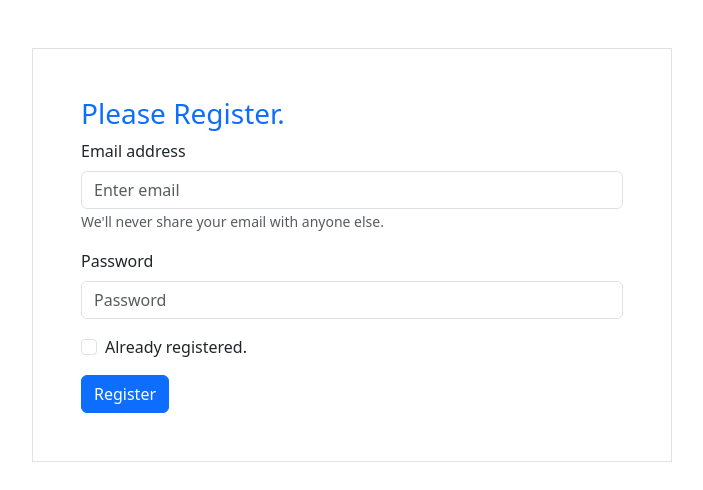
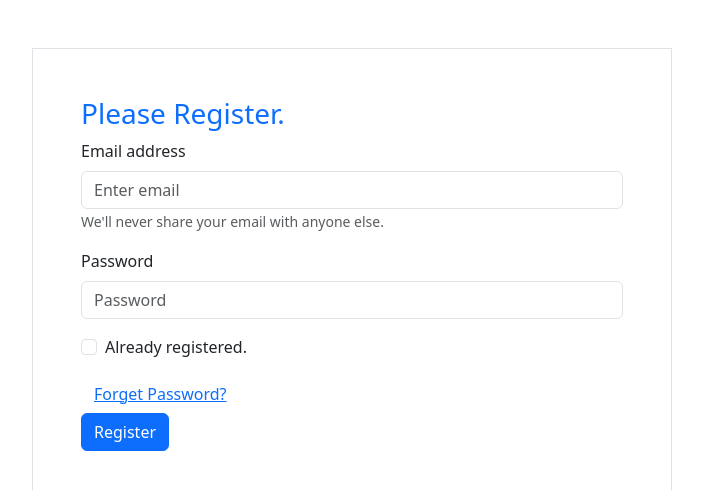
Before and after one commit to noman-swe/Email-Password-auth-Milestone-10-Module-57, a React (Create React App) app: page / in a window 1280 px wide. Shown: the top 490 px of the page, without its empty margins (288-991 px from the left). Built offline with nearby package versions, Linux system fonts and the light colour scheme.

Commit message:
57-7 Handle Email Verification, Forget Password Or Reset Password

```diff
--- a/src/App.js
+++ b/src/App.js
@@ -1,7 +1,7 @@
 import 'bootstrap/dist/css/bootstrap.min.css';
 import './App.css';
 import app from './firebase.init';
-import { createUserWithEmailAndPassword, getAuth, signInWithEmailAndPassword } from 'firebase/auth';
+import { createUserWithEmailAndPassword, getAuth, sendEmailVerification, sendPasswordResetEmail, signInWithEmailAndPassword } from 'firebase/auth';
 import Form from 'react-bootstrap/Form';
 import { Button } from 'react-bootstrap';
 import { useState } from 'react';
@@ -49,7 +49,7 @@ function App() {
       signInWithEmailAndPassword(auth, email, password)
         .then(result => {
           const user = result.user;
-        console.log(user);
+          console.log('Welcome logged in Sir', <br />, user);
         })
         .catch(error => {
           setError(error.message);
@@ -60,9 +60,10 @@ function App() {
       createUserWithEmailAndPassword(auth, email, password)
         .then(result => {
           const user = result.user;
-          console.log(user);
           setEmail('');
           setPassword('');
+          verifyEmail();
+          console.log('Thanks for reg.', <br />, user);
         })
         .catch((error) => {
           console.error(error);
@@ -71,6 +72,18 @@ function App() {
     }
     event.preventDefault();
 
+  }
+
+  const verifyEmail = () => {
+    sendEmailVerification(auth.currentUser)
+      .then(() => { console.log('Verification code has sent to your Email.') })
+  }
+
+  const forgetPasswordReset = () => {
+    sendPasswordResetEmail(auth, email)
+      .then(() => {
+        console.log('Reset Message has Sent to your mail');
+      })
   }
 
   return (
@@ -106,6 +119,8 @@ function App() {
             <Form.Check onChange={handleRegisteredChange} type="checkbox" label="Already registered." />
           </Form.Group>
 
+          <Button onClick={forgetPasswordReset} variant="link">Forget Password?</Button> <br/>
+
           <Button variant="primary" type="submit">
             {registered ? 'Login' : 'Register'}
           </Button>
```
Lines whose indentation alone changed are shown as unchanged.
